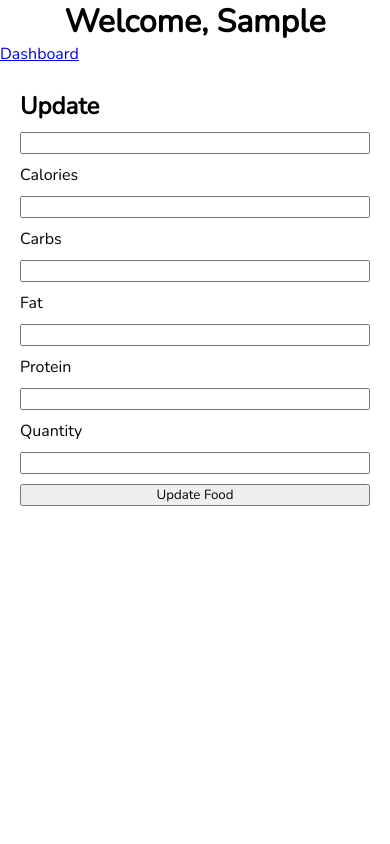
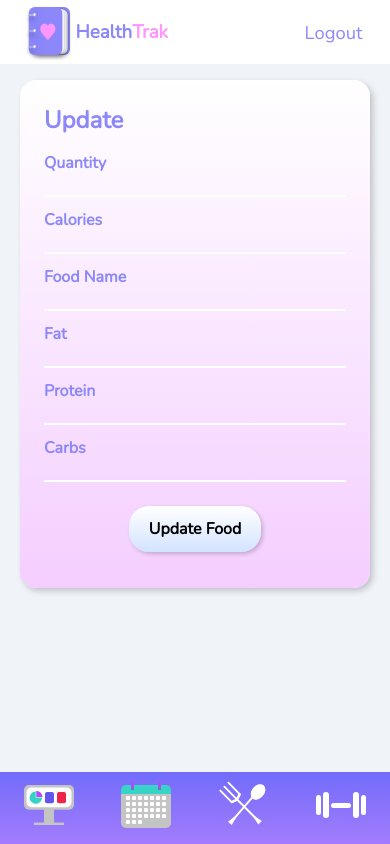
Before and after one commit to connorskorburg/HealthTrak, a Flask app: page /fooditem/edit/1 in a window 390 px wide. Run offline with Flask 2, Linux system fonts and the light colour scheme; the visitor is signed in with stand-in values (Sample User, id 1); data comes from the database, SQL or seed files in the repository; data that the repository does not hold is empty.

Commit message:
food edit page is completely responsive

```diff
--- a/controllers.py
+++ b/controllers.py
@@ -227,8 +227,6 @@ def updateFood():
             food.protein = request.form['protein']
             food.calories = request.form['calories']
             food.quantity = request.form['quantity']
-            food.public = request.form['public']
-            food.category = request.form['category']
             db.session.commit()
             return redirect('/dashboard')
         else:
--- a/static/css/calendar.css
+++ b/static/css/calendar.css
@@ -111,7 +111,7 @@ body {
   background: rgb(255,255,255);
   background: linear-gradient(180deg, rgba(255,255,255,1) 0%, rgba(211,227,255,1) 100%);
 }
-.btn-container button:last-child {
+.btn-container button:last-child, #food-update-form {
   background: rgb(255,255,255);
   background: linear-gradient(180deg, rgba(255,255,255,1) 0%, rgba(244,206,255,1) 100%);
 }
@@ -251,6 +251,12 @@ body {
 
 
 @media screen and (min-width:1100px) {
+  #food-update-form {
+    margin: 2rem auto;
+  }
+  #food-update-form input, #food-update-form::placeholder, #food-update-form label{
+    font-size: 1.15rem;
+  }
   .btn-container button {
     font-size: 1.25rem;
     margin-bottom: 2rem;
@@ -307,6 +313,93 @@ body {
 
 
 }
+
+
+
+
+
+
+
+
+
+
+
+
+
+
+
+/* styling for edit form */
+#food-update-form {
+  padding: 1.5rem;
+  width: 350px;
+  margin: 1rem auto;
+  border-radius: 1rem;
+  box-shadow: 3px 3px 6px rgba(0, 0, 0, 0.2);
+}
+  #food-update-form h2 {
+    color: var(--purple);
+    margin-bottom: 1rem;
+  }
+  #food-update-form label {
+    color: var(--purple);
+    font-weight: 600;
+  }
+  #food-update-form input {
+    width: 100%;
+    background-color: transparent;
+    border: none;
+    border-bottom: 2px solid #fff;
+    outline: none;
+    margin-bottom: 0.75rem;
+  }
+  #food-update-form input:focus {
+    border-bottom: 3px solid var(--pink);
+  }
+  #food-update-form input::placeholder {
+    font-size: 1rem;
+  }
+  .btn-food-container {
+    width: 100%;
+    display: flex;
+    justify-content: center;
+  }
+    .btn-food-container button {
+      border: none;
+      outline: none;
+      display: inline-block;
+      background: rgb(255,255,255);
+      background: linear-gradient(180deg, rgba(255,255,255,1) 0%, rgba(211,227,255,1) 100%);
+      margin: 0.75rem auto;
+      padding: 0.75rem 1.25rem;
+      border-radius: 1.25rem;
+      font-size: 1rem;
+      font-weight: bold;
+      -webkit-box-shadow: 2px 2px 4px rgba(0, 0, 0, 0.2);
+              box-shadow: 2px 2px 4px rgba(0, 0, 0, 0.2);
+    }
+    .btn-food-container button:hover {
+      cursor: pointer;
+      transform: scale(1.02);
+      box-shadow: 3px 3px 6px rgba(0, 0, 0, 0.2);
+      transition: all 350ms ease-in-out;
+    }
+
+
+
+
+
+/* styling for edit form */
+
+
+
+
+
+
+
+
+
+
+
 
 
 
--- a/templates/editfood.html
+++ b/templates/editfood.html
@@ -4,35 +4,133 @@
     <meta charset="UTF-8">
     <meta name="viewport" content="width=device-width, initial-scale=1.0">
     <title>Edit Food</title>
-    <link rel="stylesheet" href="{{ url_for('static', filename='/css/style.css') }}">
+    <link href="https://fonts.googleapis.com/css2?family=Nunito&display=swap" rel="stylesheet">
+    <link rel="shortcut icon" href="/../static/images/HealthTrak-icon.svg" type="image/x-icon">
+    <link rel="stylesheet" href="{{ url_for('static', filename='/css/calendar.css') }}">
 </head>
 <body>
-    <h1>Welcome, {{ user.first_name }}</h1>
-    <div id="edit-food">
-        <a href="/dashboard">Dashboard</a>
-        <form action="/updateFood" method="post">
+
+    <nav class="top-nav">
+
+        <nav class="top-nav-inner">
+
+            <img src="/static/images/HealthTrak-icon.svg" alt="HealthTrak Icon">
+            <h1><span>Health</span><span>Trak</span></h1>
+
+
+            <a href="/logout">Logout</a>
+
+        </nav>
+
+      </nav>
+
+
+    <form id="food-update-form" action="/updateFood" method="post">
         <h2>Update {{ food.name }}</h2>
         {% with food_error = get_flashed_messages(category_filter = ["food_error"]) %}
             {% if food_error %}
                 {% for food_err in food_error %}
-                        <p class="error">{{ food_err }}</p>
+                    <p class="meal-error">{{ food_err }}</p>
                 {% endfor %}
             {% endif %}
         {% endwith %}
+
         <input type="hidden" name="food_id" value="{{ food.id }}">
+
+        <label>
+            Quantity
+            <input type="number" name="quantity" value="{{ food.quantity }}">
+        </label>
+
+        <label>
+            Calories
+            <input type="number" name="calories" value="{{ food.calories }}">
+        </label>
+
+        <label>
+            Food Name
             <input type="text" name="food_name" value="{{ food.name }}">
-            <span>Calories</span>
-            <input type="number" name="calories" value="{{ food.calories }}">
-            <span>Carbs</span>
+        </label>
+
+        <label>
+            Fat
+            <input type="number" name="fat" value="{{ food.fat }}">
+        </label>
+
+        <label>
+            Protein
+            <input type="number" name="protein" value="{{ food.protein }}">
+        </label>
+
+        <label>
+            Carbs
             <input type="number" name="carbs" value="{{ food.carbs }}">
-            <span>Fat</span>
-            <input type="number" name="fat" value="{{ food.fat }}">
-            <span>Protein</span>
-            <input type="number" name="protein" value="{{ food.protein }}">
-            <span>Quantity</span>
-            <input type="number" name="quantity" value="{{ food.quantity }}">
+        </label>
+
+        <div class="btn-food-container">
             <button type="submit">Update Food</button>
+        </div>
+
     </form>
+
+
+
+
+    <nav class="side-nav">
+
+        <div class="icons">
+
+            <a href="/dashboard">
+                <img  src="/static/images/dash-icon.svg" alt="Dashboard Icon">
+            </a>
+
+            <a href="/mealtrack">
+                <img src="/static/images/meals-icon.svg" alt="Meal Icon">
+            </a>
+
+            <a href="/calendar">
+                <img src="/static/images/calendar-icon.svg" alt="Calendar Icon">
+            </a>
+
+            <a href="/fitness">
+                <img src="/static/images/workout-icon.svg" alt="Workout Icon">
+            </a>
+
+            <a href="/settings">
+                <img src="/static/images/settings-icon.svg" alt="Gear Icon">
+            </a>
+
         </div>
+
+    </nav>
+
+
+
+
+    <nav class="bottom-nav">
+
+        <a  href="/newDash">
+            <img src="/static/images/dash-icon.svg" alt="Dashboard Icon">
+        </a>
+
+
+        <a href="/calendar">
+            <img src="/static/images/calendar-icon.svg" alt="Calendar Icon">
+        </a>
+
+
+
+        <a href="/mealtrack">
+            <img src="/static/images/meals-icon.svg" alt="Meals Icon">
+        </a>
+
+
+        <a href="/fitness">
+            <img src="/static/images/workout-icon.svg" alt="Workout Icon">
+        </a>
+
+
+    </nav>
+
 </body>
 </html>
```
Lines whose indentation alone changed are shown as unchanged.
